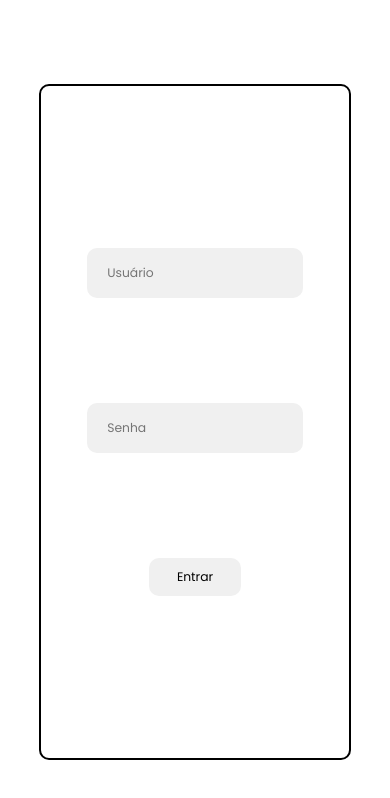
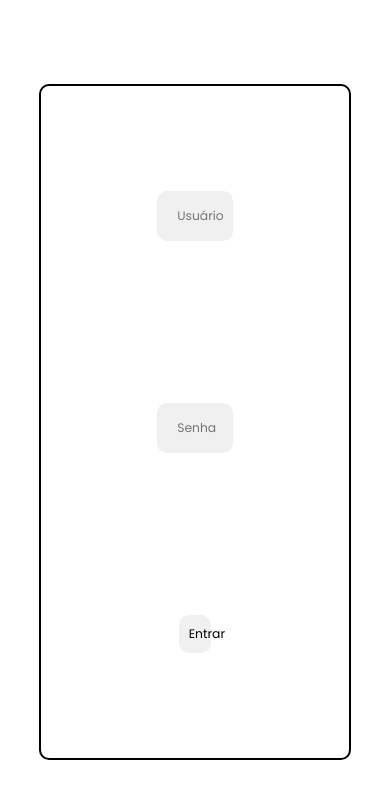
Before and after one commit to profJoseBraz/spw, a React (Vite) app: page /#/ in a window 390 px wide. Shown: the top 798 px of the page. Built offline with nearby package versions, Linux system fonts and the light colour scheme.

Commit message:
ajustando responsividade da tela de login

```diff
--- a/src/assets/pages/Login.module.css
+++ b/src/assets/pages/Login.module.css
@@ -13,10 +13,11 @@
     display: flex;
     flex-direction: column;
     align-items: center;
-    justify-content: center;
+    justify-content: space-between;
     /* background-color: blue; */
     border: 2px solid;
     border-radius: 10px;
+    padding: 100px;
 }
 
 @media (max-width: 300px) {
@@ -25,3 +26,11 @@
         width: 100%;
     }
 }
+
+@media (max-height: 500px) {
+    .LoginForm {
+        /* background-color: red; */
+        /* width: 100%; */
+        justify-content: center;
+    }
+}
--- a/src/assets/pages/Login.tsx
+++ b/src/assets/pages/Login.tsx
@@ -103,7 +103,7 @@ function Login() {
                         width: "70%",
                         height: "50px",
                         backgroundColor: "#f0f0f0",
-                        margin: "100px 0"
+                        margin: "5px 0"
                     }}
                     focusStyle={{
                         backgroundColor: "gray",
```
